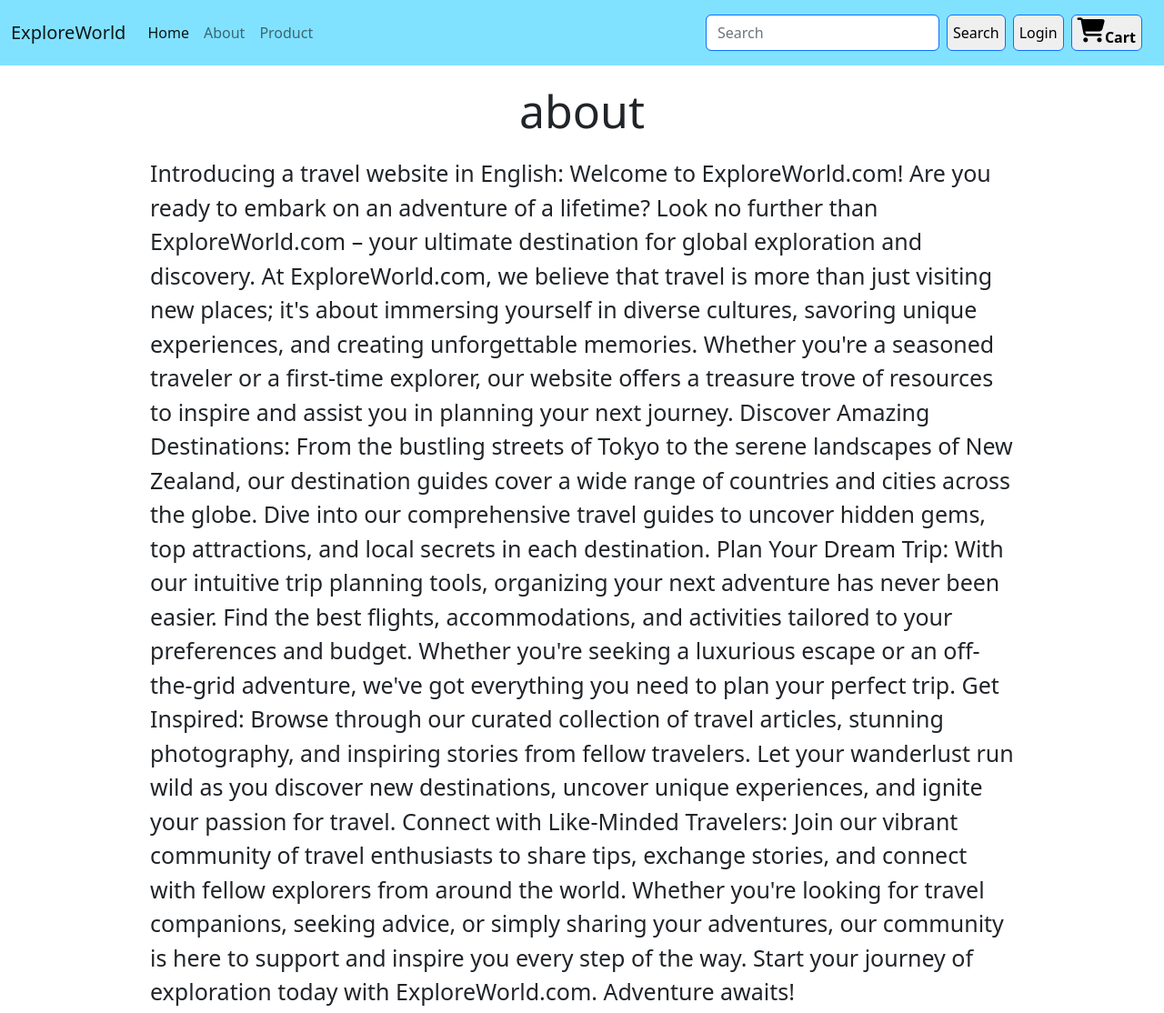
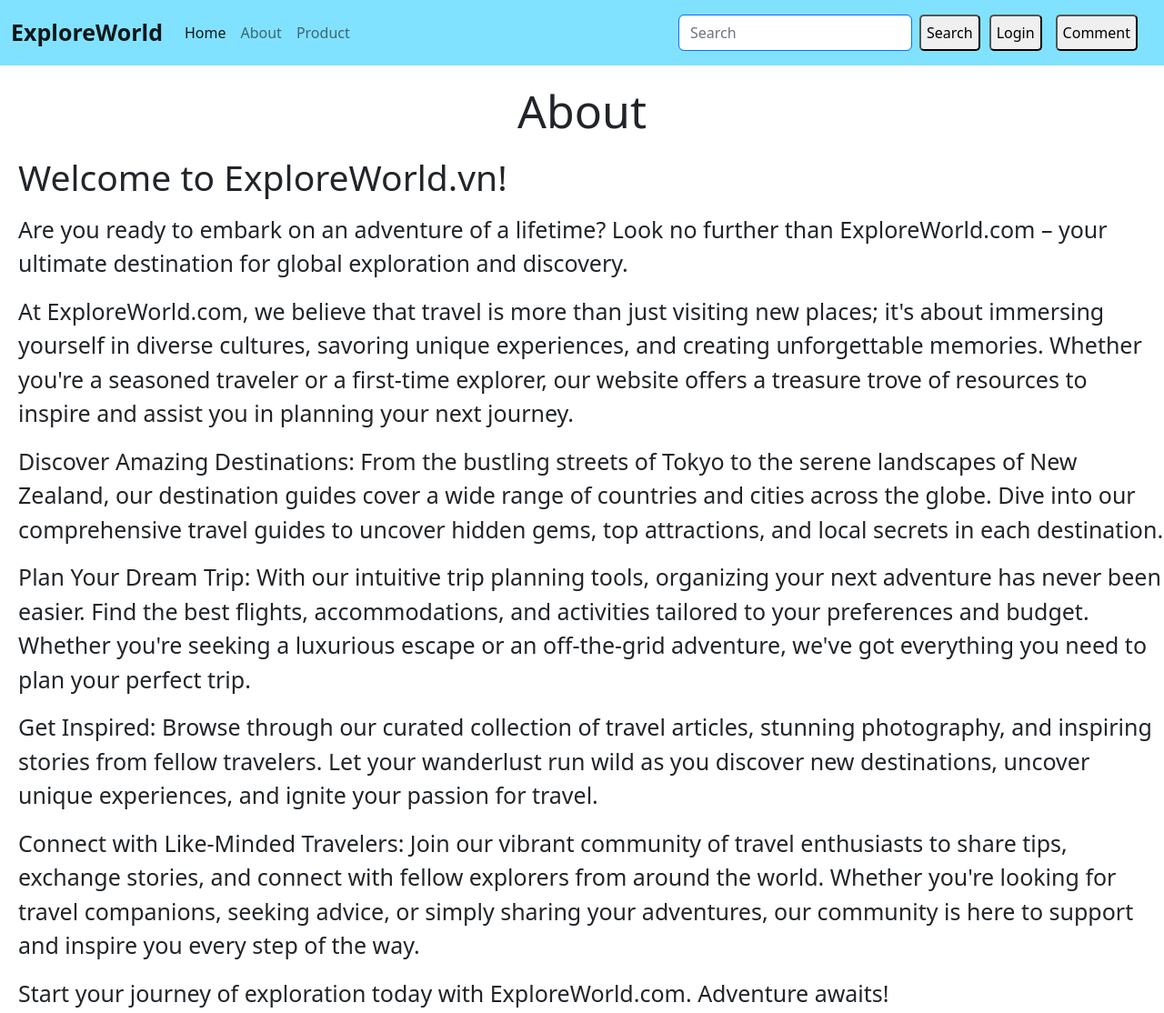
Before and after one commit to datngt2007/ExploreWorld.vn, a plain HTML site: page about.html in a window 1280 px wide. Shown: the top 1114 px of the page at 91% size. Drawn offline with nearby package versions, Linux system fonts and the light colour scheme.

Commit message:
Update about.html

```diff
--- a/about.html
+++ b/about.html
@@ -19,7 +19,7 @@
     <!-- navbar -->
     <nav class="navbar navbar-expand-lg" id="nav">
         <div class="container-fluid">
-            <a class="navbar-brand" href="index.html"> ExploreWorld</a>
+            <a class="navbar-brand" href="index.html" style="font-size: 25px; font-weight: bold;"> ExploreWorld</a>
             <button class="navbar-toggler" type="button" data-bs-toggle="collapse" data-bs-target="#navbarNav"
                 aria-controls="navbarNav" aria-expanded="false" aria-label="Toggle navigation">
                 <span class="navbar-toggler-icon"></span>
@@ -42,68 +42,82 @@
                     <form class="d-flex" role="search" style="height: 40px;">
                         <input id="search-input" class="form-control me-2 border border-primary rounded" type="search"
                             placeholder="Search" aria-label="Search" />
-                        <button id="navbar" class=" border border-primary rounded" type="submit">
+                        <button style="height: 40px; border-radius: 5px;" type="submit">
                             Search
                         </button>
-                        <button id="navbar" class="mx-2 border border-primary rounded" type="submit">
+                        <div id="login" style="margin: 0px 10px; height: 0px;">
+                            <button type="submit" id="login" style="height: 40px; border-radius: 5px;">
                                 <a class="nav-link" href="signin.html">Login</a>
                             </button>
-                        <button id="navbar" class="border border-primary rounded " type="submit">
-                            <div style="display: flex;">
-                                <i class="fa-solid fa-cart-shopping " style="font-size: 27px;"></i>
-                                <b style="margin-top: 10px;">Cart</b>
                         </div>
+                        <div id="" style="margin: 0px 5px; height: 0px;">
+                            <button style="height: 40px; border-radius: 5px;" type="submit">
+                                <a class="nav-link" href="comment.html">Comment</a>
                             </button>
+                        </div>
                     </form>
                 </div>
             </div>
         </div>
     </nav>
     <!-- main -->
-    <h1 style="text-align: center; font-size: 50px; margin: 20px">about</h1>
-    <div style="display:flex; justify-content:center; margin-bottom: 70px;">
-      <div style="width: 950px; font-size:25px;">
-        Introducing a travel website in English:
-
-        Welcome to ExploreWorld.com!
-
+    <h1 style="text-align: center; font-size: 50px; margin: 20px">About</h1>
+    <div style="margin-bottom: 70px; margin-left: 20px;">
+        <h2 style="font-size:39px; margin-bottom: 15px;">
+            Welcome to ExploreWorld.vn!
+        </h2>
+        <div style="font-size:25px; margin-bottom: 15px;">
             Are you ready to embark on an adventure of a lifetime? Look no further than ExploreWorld.com – your ultimate
             destination for global exploration and discovery.
-
-        At ExploreWorld.com, we believe that travel is more than just visiting new places; it's about immersing yourself
-        in diverse cultures, savoring unique experiences, and creating unforgettable memories. Whether you're a seasoned
-        traveler or a first-time explorer, our website offers a treasure trove of resources to inspire and assist you in
+        </div>
+        <div style="font-size:25px; margin-bottom: 15px;">
+            At ExploreWorld.com, we believe that travel is more than just visiting new places; it's about immersing
+            yourself
+            in diverse cultures, savoring unique experiences, and creating unforgettable memories. Whether you're a
+            seasoned
+            traveler or a first-time explorer, our website offers a treasure trove of resources to inspire and assist
+            you in
             planning your next journey.
-
-        Discover Amazing Destinations: From the bustling streets of Tokyo to the serene landscapes of New Zealand, our
+        </div>
+        <div style="font-size:25px; margin-bottom: 15px;">
+            Discover Amazing Destinations: From the bustling streets of Tokyo to the serene landscapes of New Zealand,
+            our
             destination guides cover a wide range of countries and cities across the globe. Dive into our comprehensive
             travel guides to uncover hidden gems, top attractions, and local secrets in each destination.
-
+        </div>
+        <div style="font-size:25px; margin-bottom: 15px;">
             Plan Your Dream Trip: With our intuitive trip planning tools, organizing your next adventure has never been
-        easier. Find the best flights, accommodations, and activities tailored to your preferences and budget. Whether
+            easier. Find the best flights, accommodations, and activities tailored to your preferences and budget.
+            Whether
             you're seeking a luxurious escape or an off-the-grid adventure, we've got everything you need to plan your
             perfect trip.
-
+        </div>
+        <div style="font-size:25px; margin-bottom: 15px;">
             Get Inspired: Browse through our curated collection of travel articles, stunning photography, and inspiring
             stories from fellow travelers. Let your wanderlust run wild as you discover new destinations, uncover unique
             experiences, and ignite your passion for travel.
-
+        </div>
+        <div style="font-size:25px; margin-bottom: 15px;">
             Connect with Like-Minded Travelers: Join our vibrant community of travel enthusiasts to share tips, exchange
-        stories, and connect with fellow explorers from around the world. Whether you're looking for travel companions,
-        seeking advice, or simply sharing your adventures, our community is here to support and inspire you every step
+            stories, and connect with fellow explorers from around the world. Whether you're looking for travel
+            companions,
+            seeking advice, or simply sharing your adventures, our community is here to support and inspire you every
+            step
             of the way.
-
+        </div>
+        <div style="font-size:25px; margin-bottom: 15px;">
             Start your journey of exploration today with ExploreWorld.com. Adventure awaits!
         </div>
     </div>
     <!-- footer -->
-    <div class="footer" id="footer">
-        <div class="contact">
+    <div class="footer" id="footer" style="height: 270px;">
+        <div style="margin-top: 40px; margin-right: 90px;">
             <div>
                 <div>
-                    <h1>HOTLINE CUSTOMER CARE</h1>
-                    <i class="fa-solid fa-phone d-flex fa-2x mt-2"> +84 28 3520 9999</i>
-                    <i class="far fa-envelope fa-2x mt-2"></i><span> dattravel.gmail</span>
+                    <div style="font-size: 40px; font-weight: bold;">Hotline Customer Care</div>
+                    <i class="fa-solid fa-phone d-flex fa-2x mt-2"><span style="margin-left: 15px; font-size: 27px;">+84
+                            28 3520 9999</span></i>
+                    <i class="far fa-envelope fa-2x mt-2"></i><span> exploreworld.gmail</span>
                     <div class="icons mt-2">
                         <i class="fab fa-facebook fa-2x"></i>
                         <i class="fab fa-facebook-messenger fa-2x"></i>
@@ -113,8 +127,8 @@
                 </div>
             </div>
         </div>
-        <div class="map">
-            <h3 style="text-align: center;">Digital Currency Vibes</h3>
+        <div style="margin-top: 45px;">
+            <div style="font-size: 30px; font-weight: bold;">Digital Currency Vibes</div>
             <div>
                 <img src="https://travel.com.vn/images/apps/123pay.webp" alt="" style="padding: 3px;">
                 <img src="https://travel.com.vn/images/apps/vnpay_qrcode.webp" alt="" style="padding: 3px;">
@@ -127,6 +141,7 @@
             </div>
         </div>
     </div>
+    <script src="signin.js" type="module"></script>
 </body>
 
 </html>
```
Lines whose indentation alone changed are shown as unchanged.
